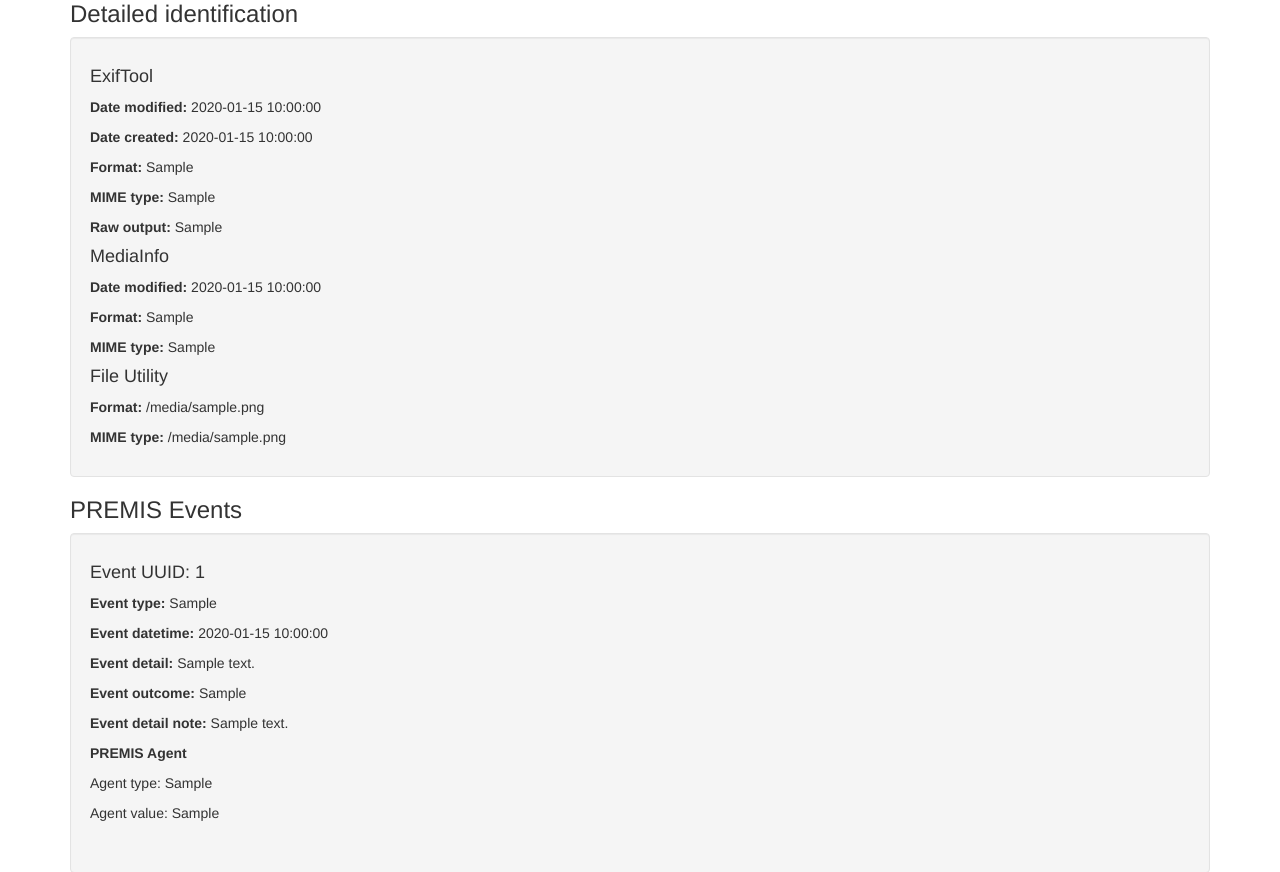
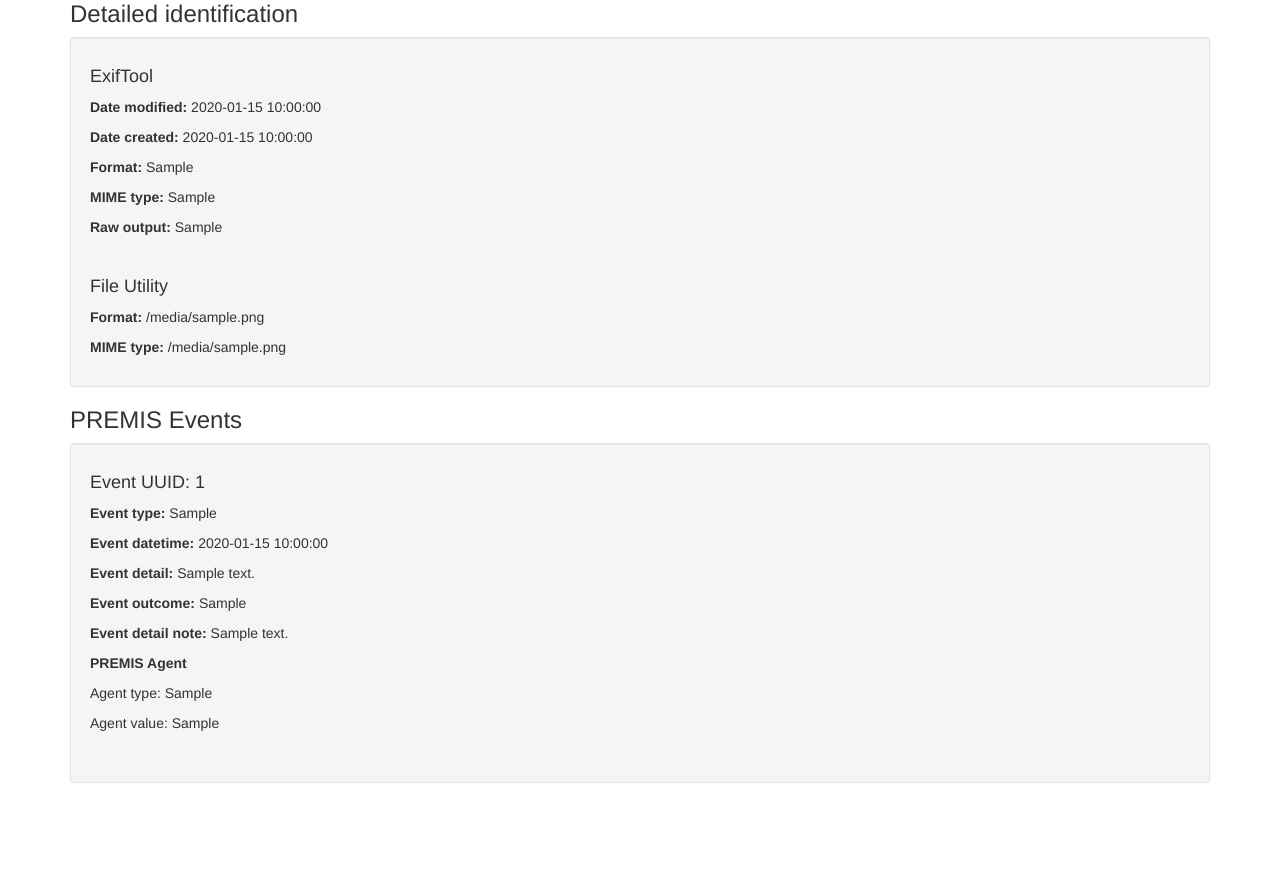
Before and after one commit to tw4l/METSFlask, a Flask app: template METSFlask/templates/detail.html in a window 1280 px wide. Shown: the part 484-1356 px from the top of the page. After the commit the page ends 1267 px from the top, so only its background shows below. Run offline with Flask 2, Linux system fonts and the light colour scheme; the template is opened without the code that fills it: most values are stand-ins (such as "Sample title", 1, 10 or a date in 2020); some libraries are stand-ins or nearby versions.

Commit message:
Remove MediaInfo

```diff
--- a/METSFlask/templates/detail.html
+++ b/METSFlask/templates/detail.html
@@ -33,19 +33,7 @@
 {% endif %}
 {% if original_file['exiftool_rawoutput'] %}
 <p><strong>Raw output:</strong> {{ original_file['exiftool_rawoutput'] }}</p>
-{% endif %}
-
-{% if original_file['mediainfo_modified'] or original_file['mediainfo_format'] or original_file['mediainfo_mimetype'] %}
-<h4>MediaInfo</h4>
-{% endif %}
-{% if original_file['mediainfo_modified'] %}
-<p><strong>Date modified:</strong> {{ original_file['mediainfo_modified'] }}</p>
-{% endif %}
-{% if original_file['mediainfo_format'] %}
-<p><strong>Format:</strong> {{ original_file['mediainfo_format'] }}</p>
-{% endif %}
-{% if original_file['mediainfo_mimetype'] %}
-<p><strong>MIME type:</strong> {{ original_file['mediainfo_mimetype'] }}</p>
+<br>
 {% endif %}
 
 {% if original_file['fileutil_format'] or original_file['fileutil_mimetype'] %}
--- a/METSFlask/views.py
+++ b/METSFlask/views.py
@@ -61,10 +61,7 @@ def mets_to_list_of_dicts(mets_path, nickname):
                     ('fileutil_format', './techMD/mdWrap/xmlData/object/objectCharacteristics/objectCharacteristicsExtension/fits/toolOutput/tool[@name="file utility"]/fileUtilityOutput/format'),
                     ('exiftool_mimetype', './techMD/mdWrap/xmlData/object/objectCharacteristics/objectCharacteristicsExtension/RDF/Description/MIMEType'),
                     ('exiftool_format', './techMD/mdWrap/xmlData/object/objectCharacteristics/objectCharacteristicsExtension/RDF/Description/FileType'),
-                    ('exiftool_rawoutput', './techMD/mdWrap/xmlData/object/objectCharacteristics/objectCharacteristicsExtension/fits/toolOutput/tool[@name="Exiftool"]/exiftool/rawOutput'),
-                    ('mediainfo_modified', './techMD/mdWrap/xmlData/object/objectCharacteristics/objectCharacteristicsExtension/Mediainfo/File/track[@type="General"]/File_last_modification_date__local_'),
-                    ('mediainfo_mimetype', './techMD/mdWrap/xmlData/object/objectCharacteristics/objectCharacteristicsExtension/Mediainfo/File/track[@type="General"]/Internet_media_type'),
-                    ('mediainfo_format', './techMD/mdWrap/xmlData/object/objectCharacteristics/objectCharacteristicsExtension/Mediainfo/File/track[@type="General"]/Format'))
+                    ('exiftool_rawoutput', './techMD/mdWrap/xmlData/object/objectCharacteristics/objectCharacteristicsExtension/fits/toolOutput/tool[@name="Exiftool"]/exiftool/rawOutput'))
     xml_file_elements = collections.OrderedDict(xml_file_elements)
 
     # build xml document root
```
